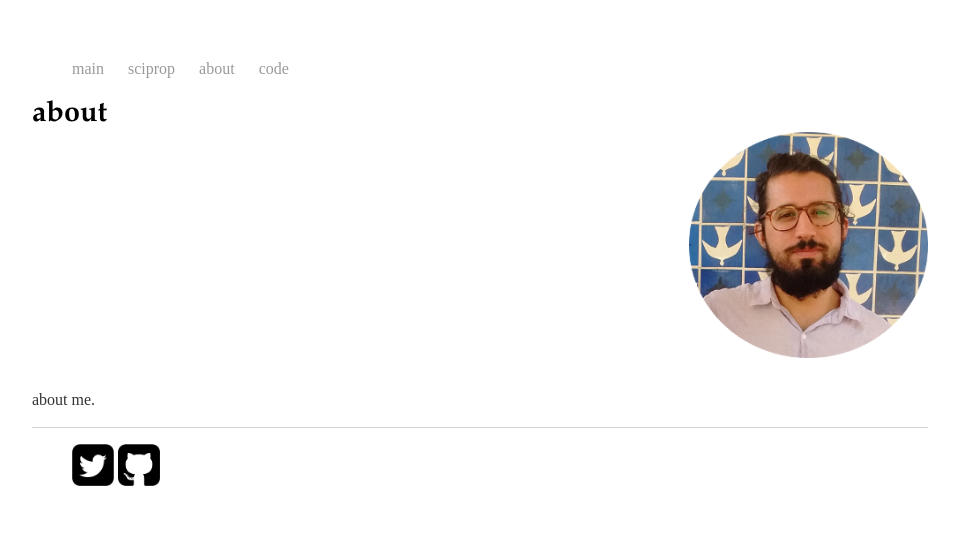
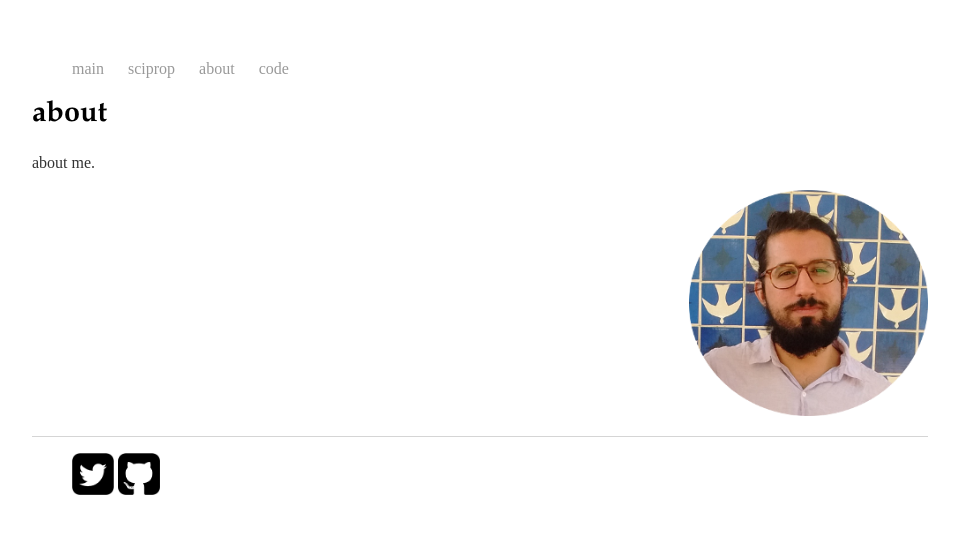
Before and after one commit to caesoma/caesoma.github.io, a Jekyll site: the page built from about/index.html, in a window 1280 px wide. Shown: the top 534 px of the page, without its empty margins (160-1119 px from the left). Built offline with Jekyll 4.4.1, drawn with Linux system fonts in a browser that asks for light colours.

Commit message:
update layout

```diff
--- a/about/index.html
+++ b/about/index.html
@@ -2,8 +2,9 @@
 layout: default
 title: about
 ---
-<h1>{{ page.title }}<div style="text-align:right"><img src="/images/me2.png" alt="foto" style="width:239px;height:226px;border:0;"/></div></h1>
+<h1>{{ page.title }} </h1>
 
 <p>
   about me.
+  <div style="text-align:right"><img src="/images/me2.png" alt="foto" style="width:239px;height:226px;border:0;"/></div>
 </p>
```
